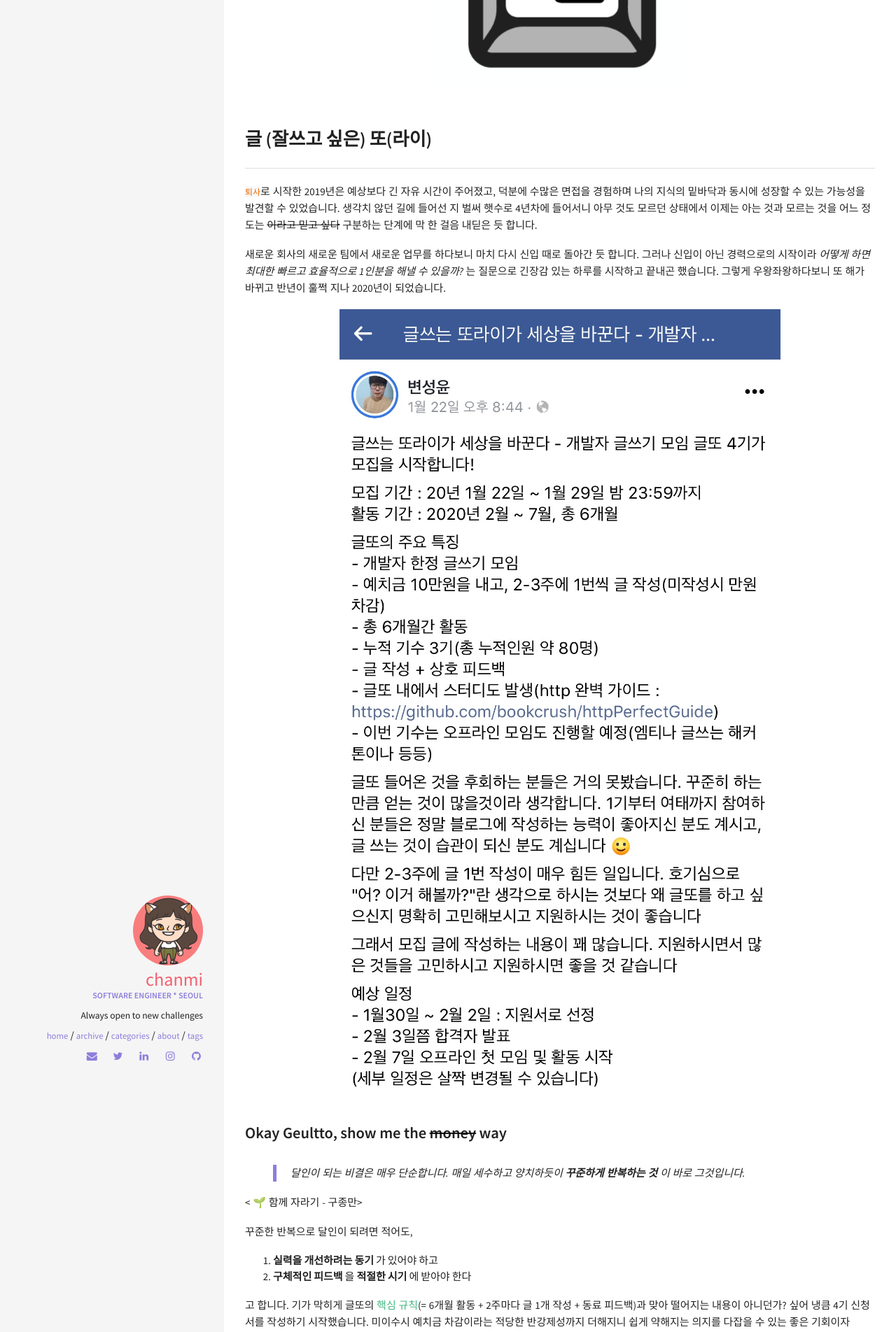
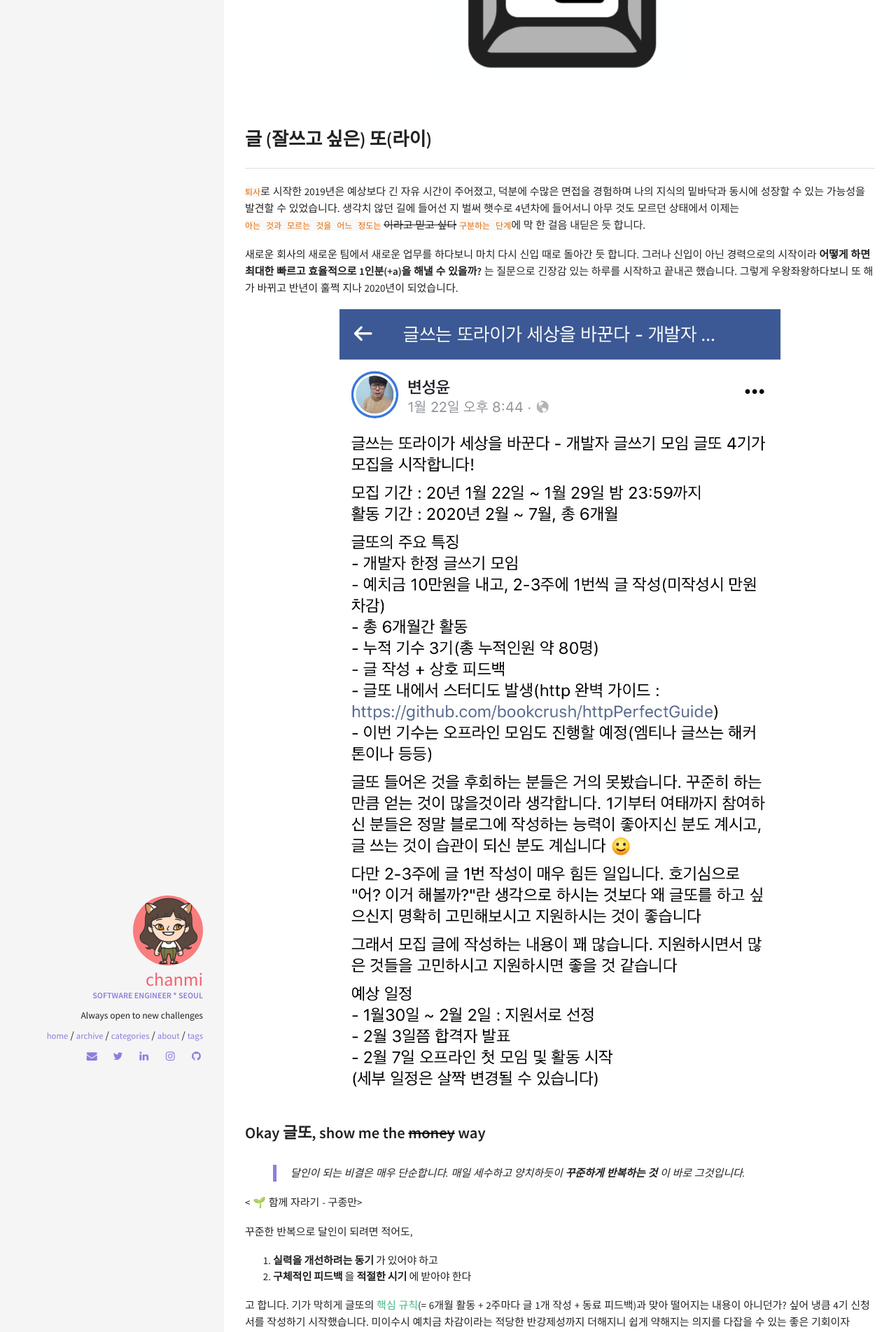
Before and after one commit to chanmi-lee/dev-blog, a Jekyll site: the page built from _posts/2020-03-01-why-geultto.md, in a window 1280 px wide. Shown: the part 499-2403 px from the top of the page at 70% size. Built offline with Jekyll 4.4.1, drawn with Linux system fonts in a browser that asks for light colours; comment, search, counter and statistics services are not loaded.

Commit message:
:hammer: 글 다듬기

```diff
--- a/_posts/2020-03-01-why-geultto.md
+++ b/_posts/2020-03-01-why-geultto.md
@@ -11,13 +11,13 @@ comments: true
 
 ## 글 (잘쓰고 싶은) 또(라이)
 
-`퇴사`로 시작한 2019년은 예상보다 긴 자유 시간이 주어졌고, 덕분에 수많은 면접을 경험하며 나의 지식의 밑바닥과 동시에 성장할 수 있는 가능성을 발견할 수 있었습니다. 생각치 않던 길에 들어선 지 벌써 햇수로 4년차에 들어서니 아무 것도 모르던 상태에서 이제는 아는 것과 모르는 것을 어느 정도는 <del>이라고 믿고 싶다</del> 구분하는 단계에 막 한 걸음 내딛은 듯 합니다.
+`퇴사`로 시작한 2019년은 예상보다 긴 자유 시간이 주어졌고, 덕분에 수많은 면접을 경험하며 나의 지식의 밑바닥과 동시에 성장할 수 있는 가능성을 발견할 수 있었습니다. 생각치 않던 길에 들어선 지 벌써 햇수로 4년차에 들어서니 아무 것도 모르던 상태에서 이제는 `아는 것과 모르는 것을 어느 정도는` <del>이라고 믿고 싶다</del> `구분하는 단계`에 막 한 걸음 내딛은 듯 합니다.
 
-새로운 회사의 새로운 팀에서 새로운 업무를 하다보니 마치 다시 신입 때로 돌아간 듯 합니다. 그러나 신입이 아닌 경력으로의 시작이라 *어떻게 하면 최대한 빠르고 효율적으로 1인분을 해낼 수 있을까?* 는 질문으로 긴장감 있는 하루를 시작하고 끝내곤 했습니다. 그렇게 우왕좌왕하다보니 또 해가 바뀌고 반년이 훌쩍 지나 2020년이 되었습니다.
+새로운 회사의 새로운 팀에서 새로운 업무를 하다보니 마치 다시 신입 때로 돌아간 듯 합니다. 그러나 신입이 아닌 경력으로의 시작이라 **어떻게 하면 최대한 빠르고 효율적으로 1인분(+a)을 해낼 수 있을까?** 는 질문으로 긴장감 있는 하루를 시작하고 끝내곤 했습니다. 그렇게 우왕좌왕하다보니 또 해가 바뀌고 반년이 훌쩍 지나 2020년이 되었습니다.
 
 ![geultto-wanted]({{ site.url }}/assets/img/posts/geultto-wanted.jpg){: width="70%" height="70%"}
 
-### Okay Geultto, show me the <del>money</del> way
+### Okay 글또, show me the <del>money</del> way
 
 > 달인이 되는 비결은 매우 단순합니다. 매일 세수하고 양치하듯이 **꾸준하게 반복하는 것** 이 바로 그것입니다.
 
```
